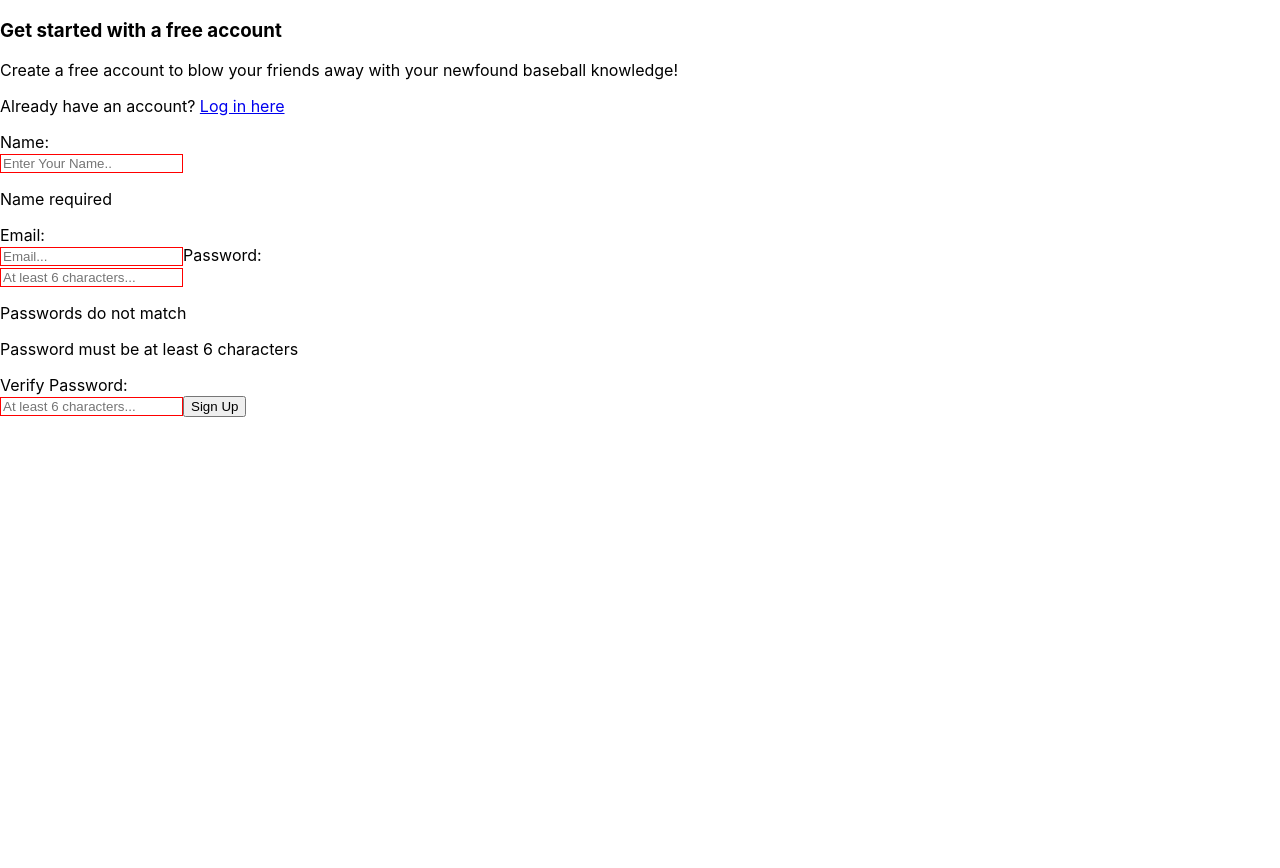
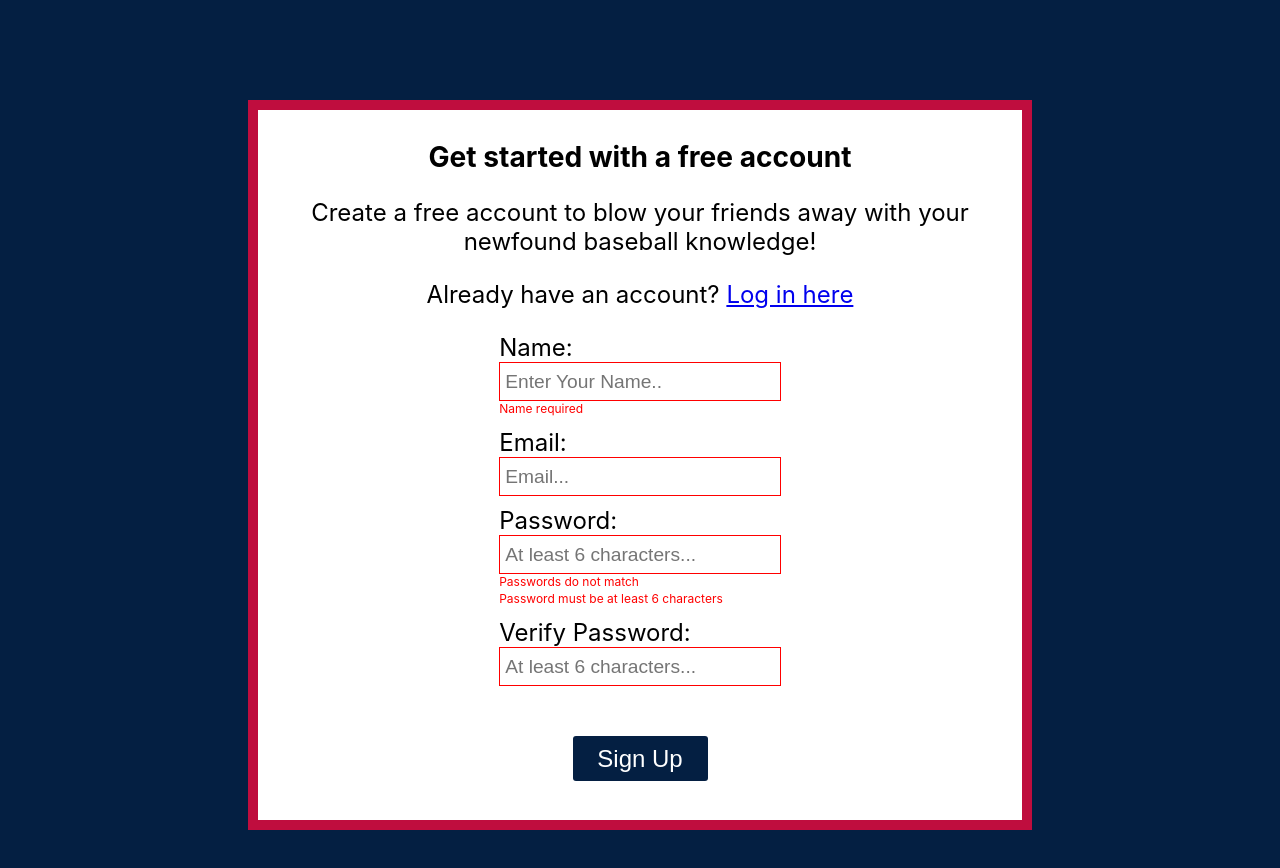
Before and after one commit to Dustin-Mikusko/Fantasy-Baseball-for-DUMMIES, a React (Create React App) app: page /signup in a window 1280 px wide. Both pictures are taken after a click on the button "Sign Up". Shown: the top 868 px of the page. Before the commit the page ends 800 px from the top, so only its background shows below. Built offline with nearby package versions, Linux system fonts and the light colour scheme.

Commit message:
Style Sign Up form

```diff
--- a/src/Components/Landing/Landing.css
+++ b/src/Components/Landing/Landing.css
@@ -8,7 +8,7 @@ main {
 }
 
 .landing-left {
-  padding-top: 150px;
+  padding-top: 120px;
   background-color: #041F42;
   color: white;
   width: 150%;
@@ -25,7 +25,7 @@ main {
 }
 
 .landing-right {
-  padding: 100px 50px;
+  padding: 90px 50px;
   text-align: justify;
   font-size: 1.5em;
   width: 100%;
--- a/src/Components/SignUp/SignUp.css
+++ b/src/Components/SignUp/SignUp.css
@@ -1,3 +1,68 @@
 .error {
   border: 1px solid red;
 }
+
+h3 {
+  margin: 0;
+}
+
+.sign-up-page {
+  background-color: #041F42;
+  height: 100vh;
+  padding-top: 100px;
+}
+
+form {
+  background-color: white;
+  margin: auto;
+  height: 650px;
+  width: 55%;
+  border: 10px solid #BF0D3E;
+  text-align: center;
+  padding: 30px;
+  font-size: 1.5em;
+}
+
+input {
+  height: 35px;
+  margin-bottom: 10px;
+  font-size: .8em;
+  padding-left: 5px;
+}
+
+.form-sign-up {
+  color: white;
+  background-color: #041F42;
+  height: 45px;
+  width: 135px;
+  border: none;
+  border-radius: 3px;
+  margin-top: 40px;
+  font-size: 1em;
+}
+
+.form-sign-up:hover {
+  background-color: rgb(6, 71, 155);
+}
+
+.form-sign-up:active {
+  transform: scale(.97);
+}
+
+.inputs {
+  display: flex;
+  flex-direction: column;
+  text-align: left;
+  width: 40%;
+  margin: auto;
+}
+
+label {
+  margin-bottom: 0px;
+}
+
+.error-message {
+  color: red;
+  font-size: .5em;
+  margin-top: -10px;
+}
--- a/src/Components/SignUp/SignUp.js
+++ b/src/Components/SignUp/SignUp.js
@@ -123,11 +123,13 @@ export class SignUp extends Component {
       return <Redirect to='/dashboard' />
     }
     return (
+      <section className='sign-up-page'>
         <form>
           <h3>Get started with a free account</h3>
           <p>Create a free account to blow your friends away with your newfound baseball knowledge!</p>
           <p>Already have an account? <Link to='signin'>Log in here</Link></p>
-        <label htmlFor='userName'>Name:</label><br />
+          <div className='inputs'>
+          <label htmlFor='userName'>Name:</label>
           <input
             className={this.state.inputError.userName}
             id='userName'
@@ -137,8 +139,8 @@ export class SignUp extends Component {
             onChange={this.handleChange}
             value={this.state.userName}
           />
-        {this.state.userNameError && <p>Name required</p>}
-        <label htmlFor='email'>Email:</label><br />
+          {this.state.userNameError && <p className='error-message'>Name required</p>}
+          <label htmlFor='email'>Email:</label>
           <input
             className={this.state.inputError.email}
             id='email'
@@ -148,8 +150,8 @@ export class SignUp extends Component {
             onChange={this.handleChange}
             value={this.state.email}
           />
-        {this.state.emailError && <p>Email already in use</p>}
-        <label htmlFor='password'>Password:</label><br />
+          {this.state.emailError && <p className='error-message'>Email already in use</p>}
+          <label htmlFor='password'>Password:</label>
           <input
             className={this.state.inputError.password}
             id='password'
@@ -159,9 +161,9 @@ export class SignUp extends Component {
             onChange={this.handleChange}
             value={this.state.password}
           />
-        {this.state.passwordMatchMessage && <p>Passwords do not match</p>}
-        {this.state.passwordLengthMessage && <p>Password must be at least 6 characters</p>}
-        <label htmlFor='verify-password'>Verify Password:</label><br />
+          {this.state.passwordMatchMessage && <p className='error-message'>Passwords do not match</p>}
+          {this.state.passwordLengthMessage && <p className='error-message'>Password must be at least 6 characters</p>}
+          <label htmlFor='verify-password'>Verify Password:</label>
           <input
             className={this.state.inputError.verifyPassword}
             id='verify-password'
@@ -171,8 +173,12 @@ export class SignUp extends Component {
             onChange={this.handleChange}
             value={this.state.verifyPassword}
           />
-        <button type='button' onClick={this.submitHandler}>Sign Up</button>
+          </div>
+
+          <button type='button' className='form-sign-up' onClick={this.submitHandler}>Sign Up</button>
         </form>
+      </section>
+
     )
   }
 };
```
Lines whose indentation alone changed are shown as unchanged.
